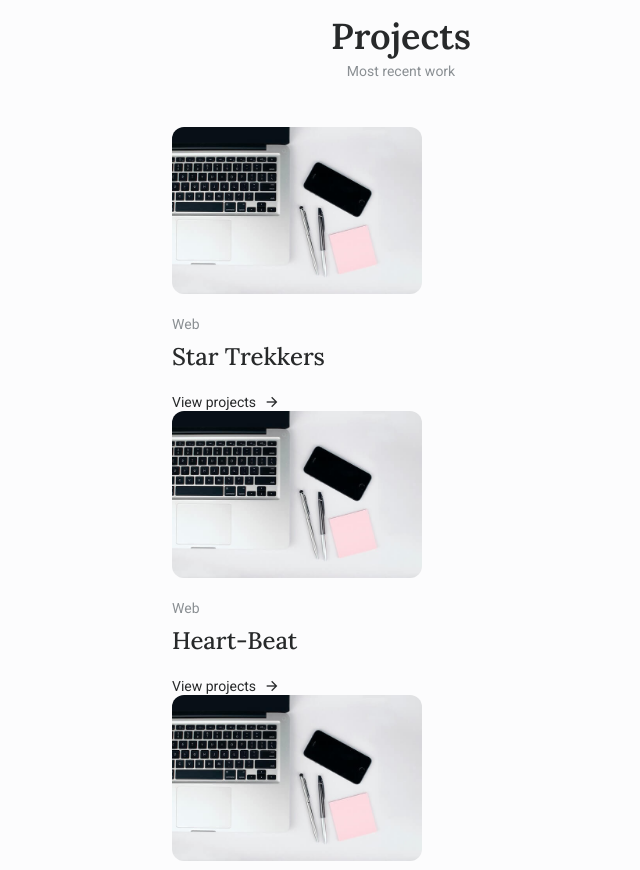
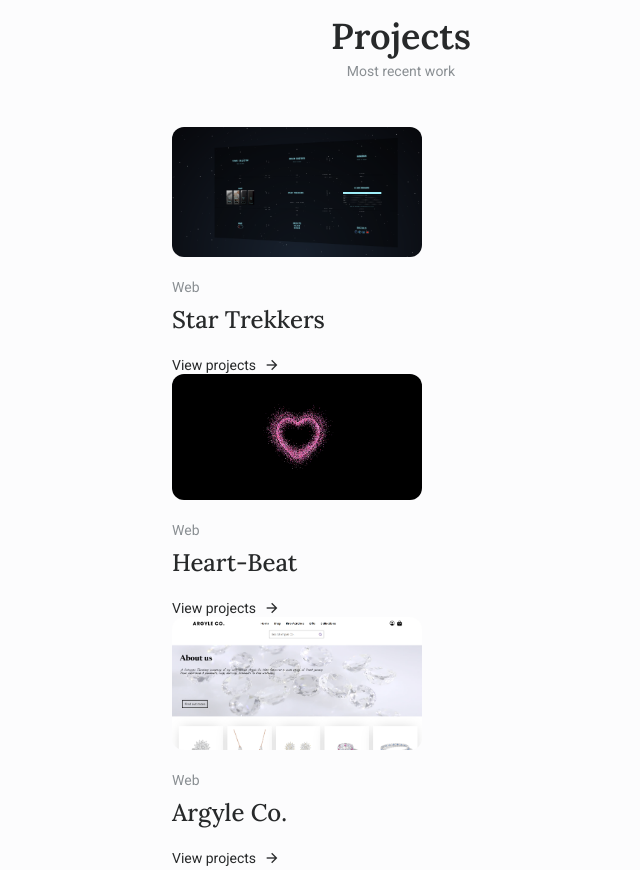
Before and after one commit to bingenk/Personal-Website, a plain HTML site: page index.html in a window 1280 px wide. Shown: the part 3760-4630 px from the top of the page, without its empty margins (239-879 px from the left). Drawn offline with nearby package versions, Linux system fonts and the light colour scheme.

Commit message:
project update on index and img

```diff
--- a/index.html
+++ b/index.html
@@ -428,7 +428,7 @@
               <!--==================== PROJECTS 1 ====================-->
               <div class="projects__content">
                 <img
-                  src="assets/img/project1.jpg"
+                  src="assets/img/project-star trekkers.png"
                   alt="projects image"
                   class="projects__img"
                 />
@@ -446,7 +446,7 @@
               <!--==================== PROJECTS 2 ====================-->
               <div class="projects__content">
                 <img
-                  src="assets/img/project1.jpg"
+                  src="assets/img/project-heart-beat.png"
                   alt="projects image"
                   class="projects__img"
                 />
@@ -464,7 +464,7 @@
               <!--==================== PROJECTS 3 ====================-->
               <div class="projects__content">
                 <img
-                  src="assets/img/project1.jpg"
+                  src="assets/img/project-argyle.co.png"
                   alt="projects image"
                   class="projects__img"
                 />
```
Also changed, not shown: assets/img/project-argyle.co.png (added), assets/img/project-heart-beat.png (added), assets/img/project-star trekkers.png (added), assets/img/project1.jpg (deleted), assets/img/project2.jpg (deleted), assets/img/project3.jpg (deleted), assets/img/project4.jpg (deleted).
